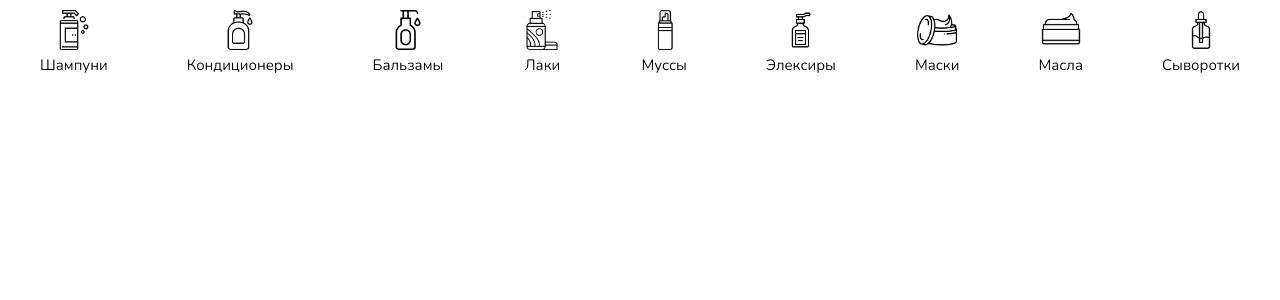
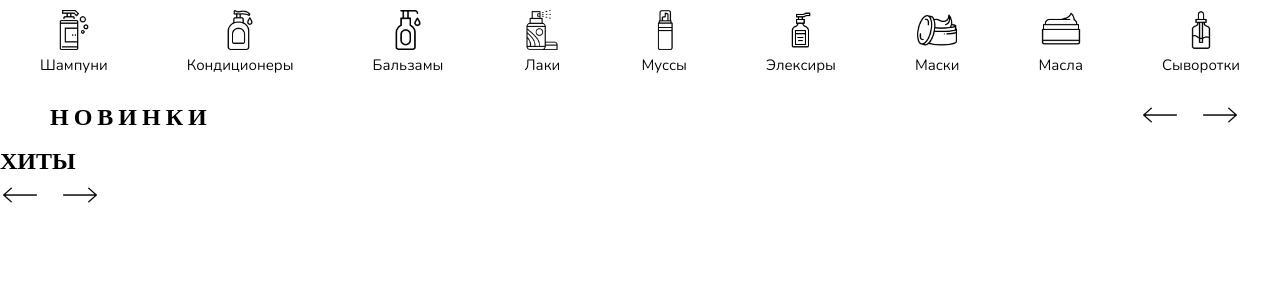
Before and after one commit to iCHera/internet-store, a PHP site: page / in a window 1280 px wide. Shown: the part 65-365 px from the top of the page. Run offline with PHP 8.4, Linux system fonts and the light colour scheme; tables that the repository leaves empty or names only in its code hold one stand-in row (values such as "Sample post"); data that the repository does not hold is empty.

Commit message:
add new and xite

```diff
--- a/public/index.php
+++ b/public/index.php
@@ -12,12 +12,17 @@ if ($query = $db->query("SELECT * FROM `goods`")) {
 
 $new = [];
 
-if ($new = $db->query("SELECT * FROM `goods` WHERE catalog = 'new' AND new = 'yes'")) {
+if ($new = $db->query("SELECT * FROM `goods` WHERE new = 'yes'")) {
     $new = $new->fetchALL(PDO::FETCH_ASSOC);
 } else {
     printf($db->errorInfo());
 }
 
+$xite = [];
+
+if ($xite = $db->query("SELECT * FROM `goods` WHERE xite = 'yes'")) {
+    $xite = $xite->fetchALL(PDO::FETCH_ASSOC);
+}
 ?>
 
 <!DOCTYPE html>
@@ -34,6 +39,8 @@ if ($new = $db->query("SELECT * FROM `goods` WHERE catalog = 'new' AND new = 'ye
 </head>
 
 <body>
+    <!-- ШАПКА -->
+
     <header class="header">
         <div class="header-div">
             <a href="/index.php" class="header-left">
@@ -59,6 +66,9 @@ if ($new = $db->query("SELECT * FROM `goods` WHERE catalog = 'new' AND new = 'ye
     </header>
 
     <main>
+
+        <!-- КАТАЛОГ -->
+
         <section class="section-catalog">
             <div class="section-catalog-div">
                 <ul class="catalog-ul">
@@ -105,39 +115,64 @@ if ($new = $db->query("SELECT * FROM `goods` WHERE catalog = 'new' AND new = 'ye
                 </ul>
             </div>
         </section>
-        <section class="new-products">
-            <div class="new-products-div">
-                <ul class="new-products-ul">
+
+        <!-- НОВЫЕ ТОВАРЫ -->
+
+        <section class="section-new">
+            <div class="header-new">
+                <h1 class="new-text">НОВИНКИ</h1>
+                <div class="div-slider">
+                    <button class="slider-button-back-new button-slider-all"><img src="../image/slider/back.png" alt="back"
+                            class="back-slider slider"></button>
+                    <button class="slider-button-next-new button-slider-all"><img src="../image/slider/next.png" alt="back"
+                            class="next-slider slider"></button>
+                </div>
+            </div>
+            <div class="new-div">
+                <ul class="new-items">
                     <?php foreach ($new as $data): ?>
-                    <li class= "new-products-li">
-                        <a href="" class="new-products-carts">
-                            <img src="<?= $data['image']; ?>" alt="photo" class="new-products-photo">
-                            <h1 class="new-products-name"><?= $data['name']; ?></h1>
-                            <p class="new-products-description"><?= $data['shortDescription']; ?></p>
-                            <p class="new-products-price"><?= $data['price'] ?> <span class="new-products-price-span">BYN</span></p>
+                        <li class="new-list">
+                            <a href="" class="new-items-text">
+                                <img src="<?php echo $data['image']; ?>" alt="photo" class="new-photo">
+                                <img src="/image/header/icon-white.png" alt="icon" class="li-icon-shop">
+                                <h1 class="new-name"><?php echo $data['name']; ?></h1>
+                                <p class="new-description"><?php echo $data['shortDescription']; ?></p>
+                                <p class="new-price"><?= $data['price'] ?> <span class="new-price-span">BYN</span></p>
                             </a>
                         </li>
                     <?php endforeach; ?>
                 </ul>
             </div>
         </section>
-        <!-- <section class="section-goods">
-            <div class="goods-div">
-                <ul class="goods-items">
-                    <?php foreach ($info as $data): ?>
-                        <li class="goods-list">
-                            <a href="" class="goods-items-text">
-                                <img src="<?php echo $data['image']; ?>" alt="photo" class="goods-photo">
+
+        <!-- ХИТЫ ТОВАРОВ -->
+
+        <section class="section-xiet">
+            <div class="header-xite">
+                <h1 class="xite-text">ХИТЫ</h1>
+                <div class="div-slider">
+                    <button class="slider-button-back button-slider-all"><img src="../image/slider/back.png" alt="back"
+                            class="back-slider slider"></button>
+                    <button class="slider-button-next button-slider-all"><img src="../image/slider/next.png" alt="back"
+                            class="next-slider slider"></button>
+                </div>
+            </div>
+            <div class="new-div">
+                <ul class="new-items">
+                    <?php foreach ($xite as $data): ?>
+                        <li class="new-list">
+                            <a href="" class="new-items-text">
+                                <img src="<?php echo $data['image']; ?>" alt="photo" class="new-photo">
                                 <img src="/image/header/icon-white.png" alt="icon" class="li-icon-shop">
-                                <h1 class="goods-name"><?php echo $data['name']; ?></h1>
-                                <p class="goods-description"><?php echo $data['shortDescription']; ?></p>
-                                <p class="goods-price"><?= $data['price'] ?> <span class="goods-price-span">BYN</span></p>
+                                <h1 class="new-name"><?php echo $data['name']; ?></h1>
+                                <p class="new-description"><?php echo $data['shortDescription']; ?></p>
+                                <p class="new-price"><?= $data['price'] ?> <span class="new-price-span">BYN</span></p>
                             </a>
                         </li>
                     <?php endforeach; ?>
                 </ul>
             </div>
-        </section> -->
+        </section>
     </main>
     <script src="js/main.js"></script>
 </body>
--- a/public/js/main.js
+++ b/public/js/main.js
@@ -15,3 +15,27 @@ document.addEventListener("DOMContentLoaded", function () {
       });
   });
 });
+
+document.addEventListener('DOMContentLoaded', function() {
+  const newItems = document.querySelector('.new-items');
+  const newLists = document.querySelectorAll('.new-list');
+  const sliderButtonBack = document.querySelector('.slider-button-back-new');
+  const sliderButtonNext = document.querySelector('.slider-button-next-new');
+
+  let scrollPosition = 0;
+  const itemWidth = newLists[0].offsetWidth + 20;
+
+  sliderButtonNext.addEventListener('click', function() {
+    if (scrollPosition < (newLists.length - 1) * itemWidth) {
+      scrollPosition += itemWidth;
+      newItems.style.transform = `translateX(-${scrollPosition}px)`;
+    }
+  });
+
+  sliderButtonBack.addEventListener('click', function() {
+    if (scrollPosition > 0) {
+      scrollPosition -= itemWidth;
+      newItems.style.transform = `translateX(-${scrollPosition}px)`;
+    }
+  });
+});
--- a/public/style/main-pages.css
+++ b/public/style/main-pages.css
@@ -112,7 +112,6 @@
 
     /* КАТАЛОГ */
 
-
     .section-catalog {
         padding: 10px;
         margin-top: 65px;
@@ -151,11 +150,140 @@
         font-weight: 370;
     }
 
+    /* НОВИНКИ */
+
+            /* СЛАЙДЕР */
+
+    .section-new {
+        padding: 10px;
+    }
+
+    .header-new {
+        max-width: 1200px;
+        margin: 0 auto;
+        display: flex;
+        justify-content: space-between;
+    }
+
+    .new-text {
+        padding-left: 10px;
+        padding-top: 6px;
+        letter-spacing: 5px;
+        font-family: Outfit;
+        font-weight: 700;
+    }
+
+    .div-slider {
+        display: flex;
+        gap: 20px;
+    }
+
+    .button-slider-all {
+        border: none;
+        background: none;
+    }
+
+    .slider-button-back {}
+
+    .back-slider {}
+
+    .slider {
+        width: 40px;
+        height: 40px;
+    }
+
+            /* ТОВАРЫ */
+
+
+    .new-div {
+        max-width: 1200px;
+        margin: 0 auto;
+        overflow: hidden;
+        box-sizing: border-box;
+    }
+
+    .new-items {
+        display: flex;
+        gap: 20px;
+        transition: transform 0.8s ease-in-out;
+    }
+
+    .new-list {
+        display: flex;
+        flex-direction: column;
+        justify-content: space-between;
+        padding-bottom: 10px;
+    }
+
+    .new-list:hover {
+        /* transform: scale(1.015); */
+        transition: 0.7s;
+        box-shadow: 5px 5px 15px grey;
+    }
+
+    .new-photo {
+        width: 350px;
+        height: 350px;
+    }
+
+    .new-items-text {
+        cursor: default;
+        display: flex;
+        flex-direction: column;
+        text-decoration: none;
+    }
+
+    .new-name {
+        font-family: GraphikLCG;
+        font-weight: 0;
+        font-size: 22px;
+        letter-spacing: 1px;
+        line-height: 120%;
+        padding: 0 10px;
+    }
+
+    .new-description {
+        margin-top: 5px;
+        letter-spacing: 2px;
+        font-family: Loro;
+        font-weight: 200;
+        font-size: 20px;
+        line-height: 100%;
+        padding: 0 10px;
+        color: rgb(97, 97, 97);
+    }
+
+    .new-price {
+        margin-top: 20px;
+        padding: 0 10px;
+        font-family: gteestiprodisplay;
+        font-weight: 600;
+        font-size: 20px;
+        letter-spacing: 2px;
+    }
+
+    .li-icon-shop {
+        width: 25px;
+        height: 25px;
+        margin-top: -25px;
+        margin-right: 20px;
+        align-self: flex-end;
+        opacity: 0;
+        transition: 0.7s;
+        cursor: pointer;
+        background-color: rgb(31, 31, 31);
+        padding: 7px;
+        border-radius: 50%;
+    }
+
+    .new-list:hover .li-icon-shop {
+        opacity: 1;
+    }
+
+
 }
 
-@media(max-width: 1367px) {
-
-}
+@media(max-width: 1367px) {}
 
 @media(max-width: 768px) {
 
@@ -169,7 +297,7 @@
         padding-bottom: 7px;
     }
 
-    .goods-list:hover{
+    .goods-list:hover {
         transform: none;
     }
 
--- a/public/style/style.css
+++ b/public/style/style.css
@@ -14,12 +14,12 @@
 }
 
 @font-face {
-    font-family: gteestiprodisplay;
+    font-family: 'gteestiprodisplay';
     src: url('../font/gteestiprodisplay.woff2') format('woff2');
 }
 
 @font-face {
-    font-family: GraphikLCG;
+    font-family: 'GraphikLCG';
     src: url('../font/GraphikLCG.woff') format('woff');
 }
 
```
Also changed, not shown: public/image/slider/back.png (added), public/image/slider/next.png (added). Lines whose indentation alone changed are shown as unchanged.
